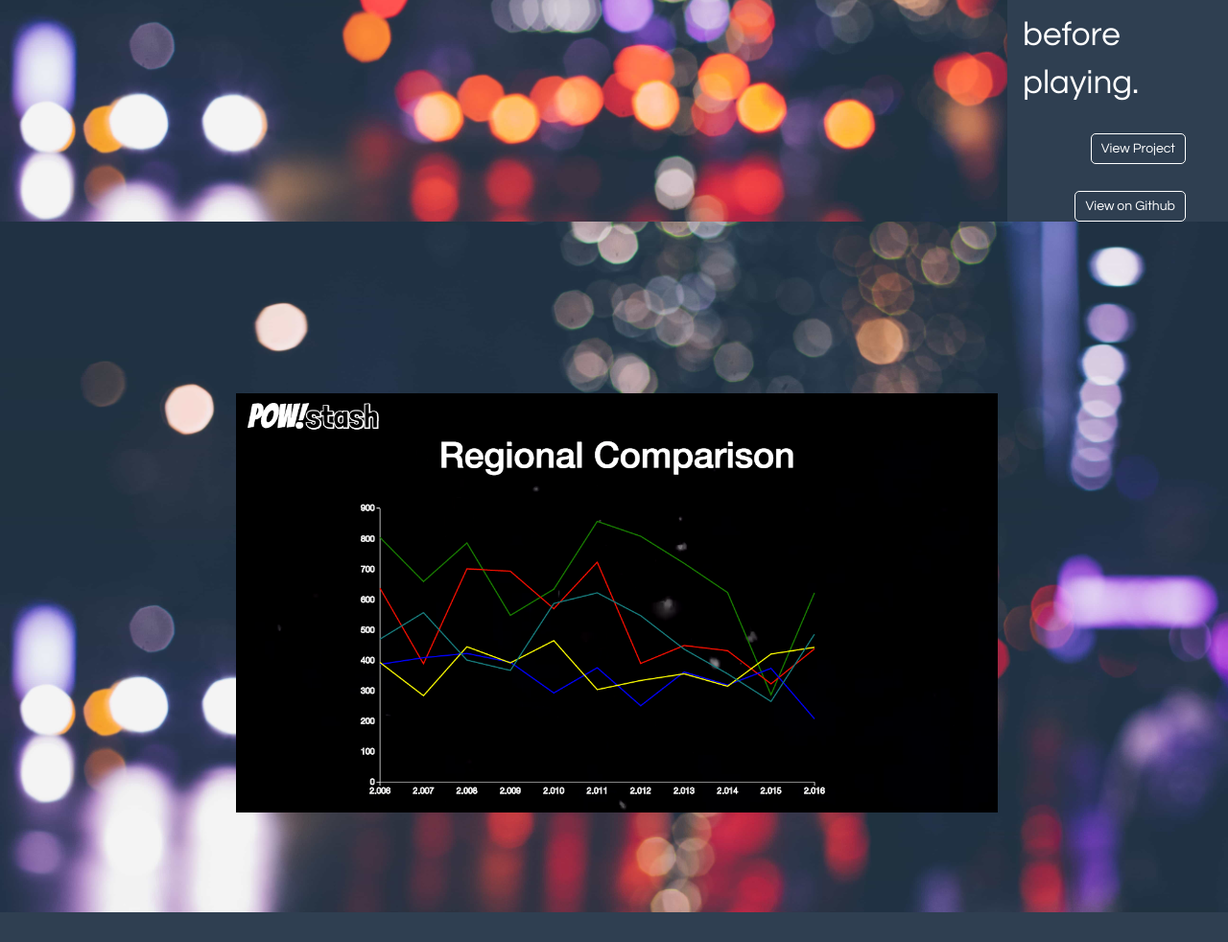
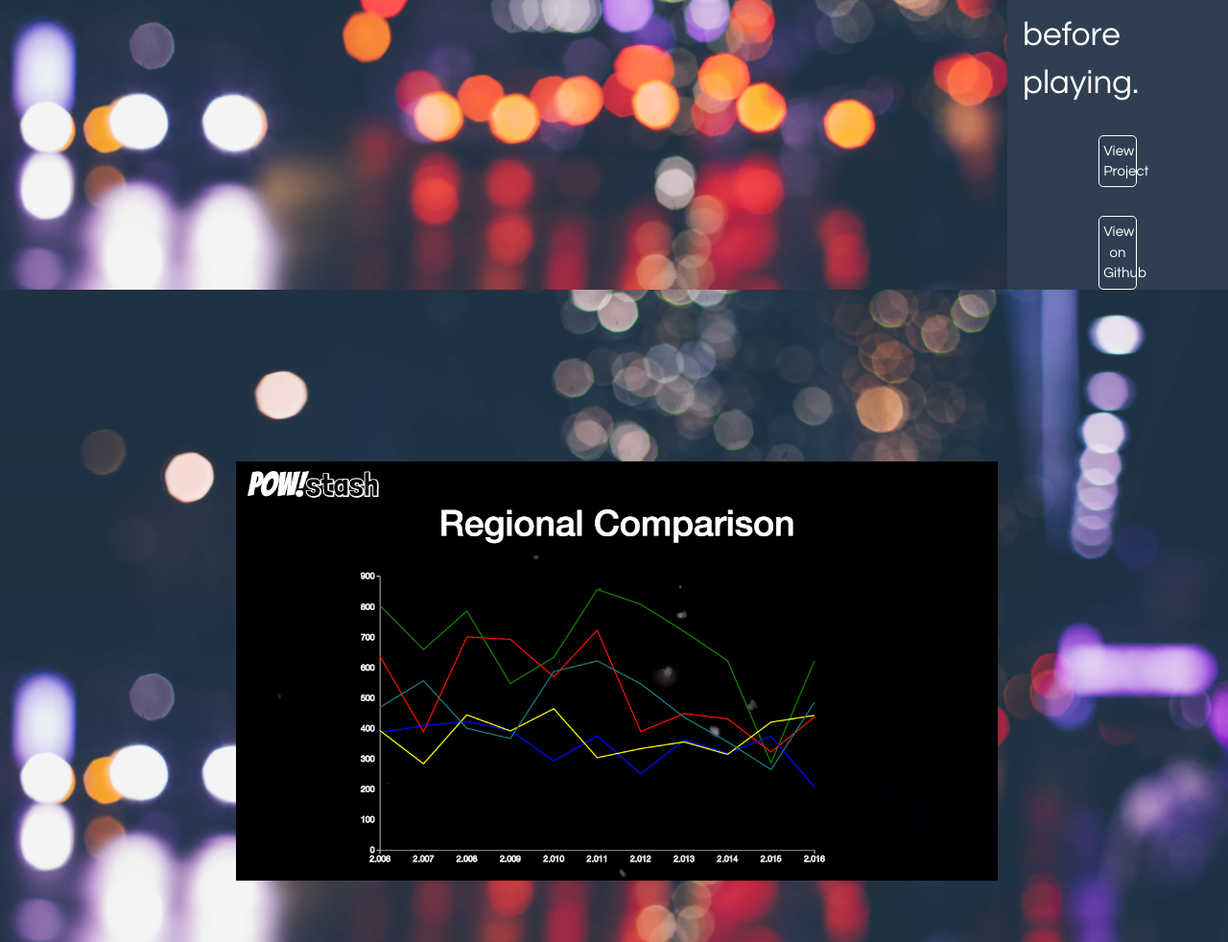
Before and after one commit to pacalabre/portfolio, a plain HTML site: page index.html in a window 1280 px wide. Shown: the part 2480-3462 px from the top of the page at 96% size. Drawn offline with nearby package versions, Linux system fonts and the light colour scheme.

Commit message:
changed placement of buttons

```diff
--- a/css/module-b.css
+++ b/css/module-b.css
@@ -122,13 +122,16 @@
 .button {
   border: solid white thin;
   /*background-color: blue;*/
+  display: block;
   color: white;
+  text-align: center;
   margin-top: 2em;
-  margin-right: 2em;
-  float: right;
-  padding:5px 10px;
+  margin-right: 40%;
+  margin-left: 40%;
+  float: none;
+  padding: 5px 2%;
   border-radius: 5px;
-  font-size: 14px;
+  font-size: 15px;
 }
 
 .button:hover {
```
